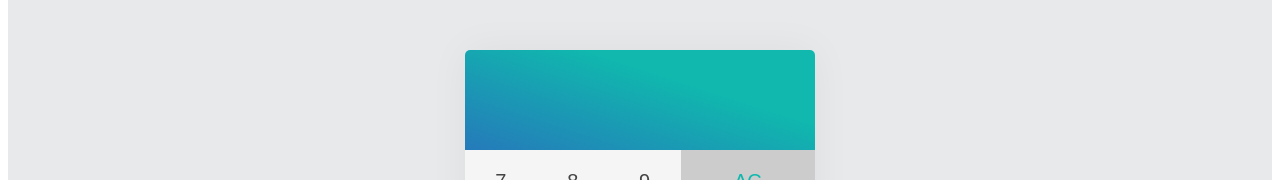
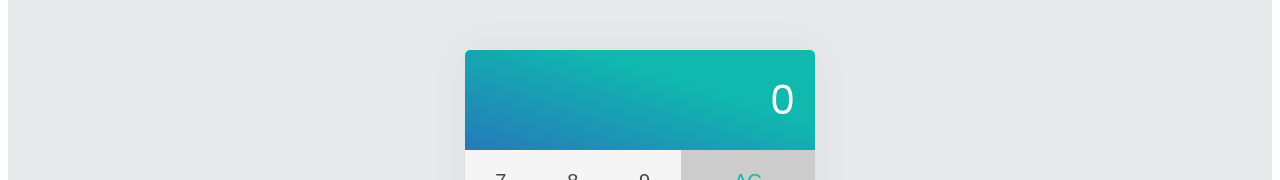
Before and after one commit to mauriciomorales-dev/react-calculator, a React (Create React App) app: page / in a window 1280 px wide. Shown: the part 182-362 px from the top of the page. Built offline with nearby package versions, Linux system fonts and the light colour scheme.

Commit message:
Solucionado para que muestre 0 pero elimine 0 a las izq.

```diff
--- a/src/App.tsx
+++ b/src/App.tsx
@@ -4,7 +4,7 @@ import Calculator from "./components/Calculator";
 
 const App: React.FC = () => {
   const OpToDisplay = (rawOp: string) => {
-    return rawOp.replace(/^0+/, "");
+    return rawOp.replace(/^0+(?!$)/, "");
   };
 
   const excecuteThis: any = {
@@ -13,7 +13,7 @@ const App: React.FC = () => {
     },
     reset: () => {
       setStart("");
-      setRawOperation("");
+      setRawOperation("0");
     },
     concat: (value: string) => {
       setStart("");
```
